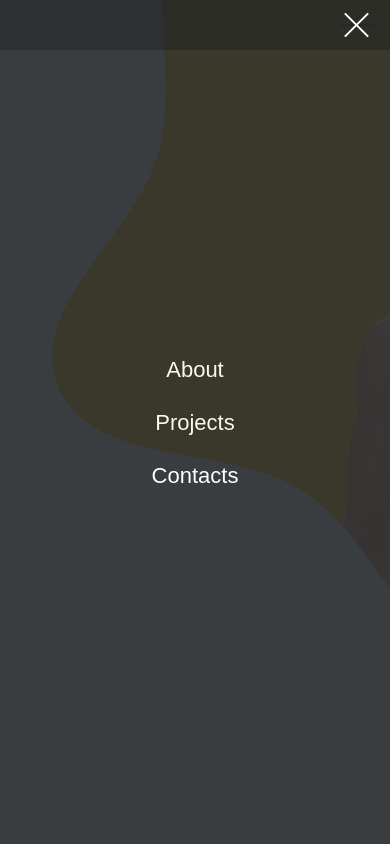
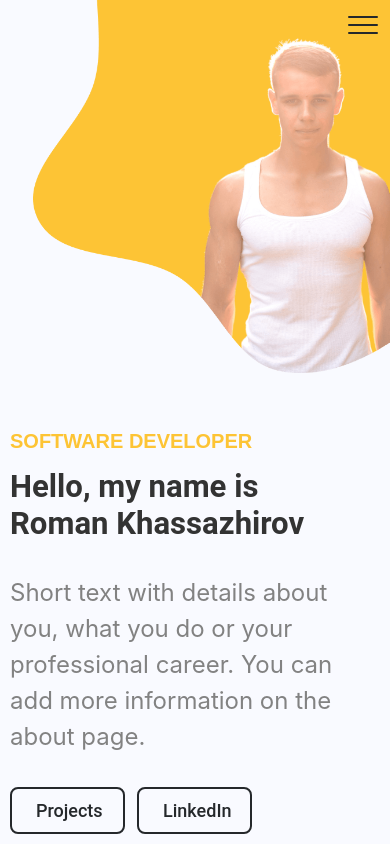
Before and after one commit to RomanHass/portfolio-project, a React app: page / in a window 390 px wide. Shown: the top 844 px of the page. Built offline with nearby package versions, Linux system fonts and the light colour scheme; a web font is replaced by a local one.

Commit message:
Added adaptive for Header, Hero. Added responsive font in Theme. Fix MobileMenu

```diff
--- a/src/compontens/menu/Menu.tsx
+++ b/src/compontens/menu/Menu.tsx
@@ -27,7 +27,7 @@ export const Menu = (props: {menuItems: Array<string>}) => {
 
 const StyledMenu = styled.nav`
   display: block;
-  @media ${theme.media.mobile} {
+  @media ${theme.media.sm} {
     display: none;
   }
 
--- a/src/compontens/mobileMenu/MobileMenu.tsx
+++ b/src/compontens/mobileMenu/MobileMenu.tsx
@@ -4,10 +4,10 @@ import { theme } from "../../styles/Theme";
 export const MobileMenu = (props: {menuItems: Array<string>}) => {
   return (
     <StyledMobileMenu>
-      <BurgerButton isOpen={true}>
+      <BurgerButton isOpen={!true}>
         <span></span>
       </BurgerButton>
-      <MobileMenuPopup isOpen={true}>
+      <MobileMenuPopup isOpen={!true}>
         <ul>
           {props.menuItems.map((item, index) => {
             return (
@@ -33,7 +33,7 @@ export const MobileMenu = (props: {menuItems: Array<string>}) => {
 const StyledMobileMenu = styled.nav`
   display: none;
 
-  @media ${theme.media.mobile} {
+  @media ${theme.media.sm} {
     display: block;
   }
 `
@@ -41,9 +41,9 @@ const StyledMobileMenu = styled.nav`
 const BurgerButton = styled.button<{isOpen: boolean}>`
   position: absolute;
   top: 50%;
-  right: 17px;
+  right: 3%;
   transform: translateY(-50%);
-  width: 33px;
+  width: 30px;
   height: 18px;
   z-index: 999;
 
@@ -54,20 +54,26 @@ const BurgerButton = styled.button<{isOpen: boolean}>`
     transform: translateY(-50%);
     width: 100%;
     height: 2px;
-    background-color: #fff;
+    border-radius: 10px;
+    background-color: ${theme.colors.accent};
 
     ${props => props.isOpen && css<{isOpen: boolean}>`
-      background-color: ${theme.colors.accent};
+      background-color: transparent;
     `}
 
-    &:before {
+    &:before,
+    &:after {
       content: '';
       position: absolute;
       left: 0;
-      transform: translateY(-8px);
       width: 100%;
       height: 2px;
-      background-color: #fff;
+      border-radius: 10px;
+      background-color: ${theme.colors.accent};
+    }
+
+    &:before {
+      transform: translateY(-8px);
 
       ${props => props.isOpen && css<{isOpen: boolean}>`
         transform: rotate(-45deg) translateY(0);
@@ -75,13 +81,7 @@ const BurgerButton = styled.button<{isOpen: boolean}>`
     }
 
     &:after {
-      content: '';
-      position: absolute;
-      left: 0;
       transform: translateY(8px);
-      width: 100%;
-      height: 2px;
-      background-color: #fff;
 
       ${props => props.isOpen && css<{isOpen: boolean}>`
         transform: rotate(45deg) translateY(0);
@@ -94,9 +94,10 @@ const MobileMenuPopup = styled.div<{isOpen: boolean}>`
   position: fixed;
   display: none;
   inset: 0;
+  width: 100%;
+  height: 100%;
   z-index: 100;
-  background-color: ${theme.colors.accent};
-  opacity: 0.9;
+  background-color: rgba(0, 0, 0, 0.9);
 
   ${props => props.isOpen && css<{isOpen: boolean}>`
     display: flex;
--- a/src/layout/header/Header.tsx
+++ b/src/layout/header/Header.tsx
@@ -2,6 +2,7 @@ import styled from "styled-components";
 import { Menu } from "../../compontens/menu/Menu";
 import { Container } from "../../compontens/Container";
 import { MobileMenu } from "../../compontens/mobileMenu/MobileMenu";
+import { theme } from "../../styles/Theme";
 
 const items = ['About', 'Projects', 'Contacts'];
 
@@ -23,5 +24,9 @@ const StyledHeader = styled.header`
   min-height: 50px;
   width: 100%;
   z-index: 100;
-    background-color: rgba(0, 0, 0, 0.5)
+  background-color: rgba(0, 0, 0, 0.5);
+
+  @media ${theme.media.sm} {
+    background-color: transparent;
+  }
 `
--- a/src/layout/sections/hero/Hero.tsx
+++ b/src/layout/sections/hero/Hero.tsx
@@ -1,17 +1,16 @@
 import styled from 'styled-components';
 import backgroundImage from '../../../assets/images/main_photo.png';
-import { FlexWrapper } from '../../../compontens/FlexWrapper';
 import { theme } from '../../../styles/Theme';
 import { Button } from '../../../compontens/Button';
+import { font } from '../../../styles/Common';
 
 export const Hero = () => {
   return (
     <HeroContainer>
-      <FlexWrapper justify="center">
       <HeroContent>
         <MainTitle>Software Developer</MainTitle>
         <SecondTitle>
-            Hello,  my name is Roman Khassazhirov
+          Hello,  my name is <span>Roman Khassazhirov</span>
         </SecondTitle>
         <AboutMe>
           Short text with details about you, what you do or your professional career. You can add more information on the about page.
@@ -20,19 +19,34 @@ export const Hero = () => {
         <Button as="a">LinkedIn</Button>
       </HeroContent>
       <Photo src={backgroundImage} alt="Person"/>
-      </FlexWrapper>
     </HeroContainer>
   );
 };
 
 const HeroContainer = styled.div`
+  min-height: 100vh;
   overflow: hidden;
   padding: 0 10px;
+  display: flex;
+  justify-content: center;
+
+  @media ${theme.media.xl} {
+    flex-wrap: wrap-reverse;
+  }
 `
 
 const HeroContent = styled.div`
   max-width: 508px;
   margin-top: 150px;
+
+  @media ${theme.media.xl} {
+    margin-top: -18%;
+    max-width: 100%;
+  }
+
+  @media ${theme.media.sm} {
+    margin-top: -25%;
+  }
 `
 
 const MainTitle = styled.h1`
@@ -45,11 +59,12 @@ const MainTitle = styled.h1`
 `
 
 const SecondTitle = styled.h2`
+  ${font({family:"'Roboto', sans-serif", weight: 700, color: '#333', lineHeight: 1.2, Fmax: 48, Fmin: 30})};
   margin-bottom: 32px;
-  font-family: "Roboto", sans-serif;
-  font-weight: 700;
-  font-size: 48px;
-  color: #333;
+
+  span {
+    white-space: nowrap;
+  }
 `
 
 const AboutMe = styled.p`
@@ -58,24 +73,32 @@ const AboutMe = styled.p`
   line-height: 1.5;
 `
 
-// const Background = styled.div`
-//   position: relative;
-//   top: -225px;
-//   right: -75px;
-//   width: 777px;
-//   height: 877px;
-//   background-image: url(${backgroundImage});
-//   background-size: contain;
-//   background-position: top;
-//   background-repeat: no-repeat;
-// `
-
 const Photo = styled.img`
   position: relative;
   top: -220px;
-  right: -100px;
+  right: -6%;
   display: block;
-  width: 777px;
-  height: 877px;
-  object-fit: cover;
+  max-width: 777px;
+  height: auto;
+  object-fit: contain;
+
+  @media ${theme.media.xl} {
+    right: -25%;
+  }
+
+  @media ${theme.media.lg} {
+    right: -17%;
+  }
+
+  @media ${theme.media.md} {
+    right: -15%;
+    max-width: 650px;
+    top: -190px;
+  }
+
+  @media ${theme.media.sm} {
+    right: -17%;
+    max-width: 450px;
+    top: -140px;
+  }
 `
--- /dev/null
+++ b/src/styles/Common.ts
@@ -0,0 +1,18 @@
+import { theme } from "./Theme"
+
+type FontPropsType = {
+  family?: string
+  weight?: number
+  color?: string
+  lineHeight?: number
+  Fmin?: number
+  Fmax?: number
+}
+
+export const font = ({family, weight, color, lineHeight, Fmin, Fmax}: FontPropsType) => `
+  font-family: ${family || "Nunito"};
+  font-weight: ${weight || 400};
+  color: ${color || theme.colors.font};
+  line-height: ${lineHeight || 1.5};
+  font-size: calc((100vw - 320px)/(1440 - 320) * (${Fmax} - ${Fmin}) + ${Fmin}px);
+`
--- a/src/styles/Theme.ts
+++ b/src/styles/Theme.ts
@@ -9,7 +9,9 @@ export const theme = {
   },
 
   media: {
-    tablet: "screen and (max-width: 767px)",
-    mobile: "screen and (max-width: 575px)"
+    sm: "screen and (max-width: 575px)",
+    md: "screen and (max-width: 767px)",
+    lg: "screen and (max-width: 991px)",
+    xl: "screen and (max-width: 1199px)",
   }
 }
```
Lines whose indentation alone changed are shown as unchanged.
